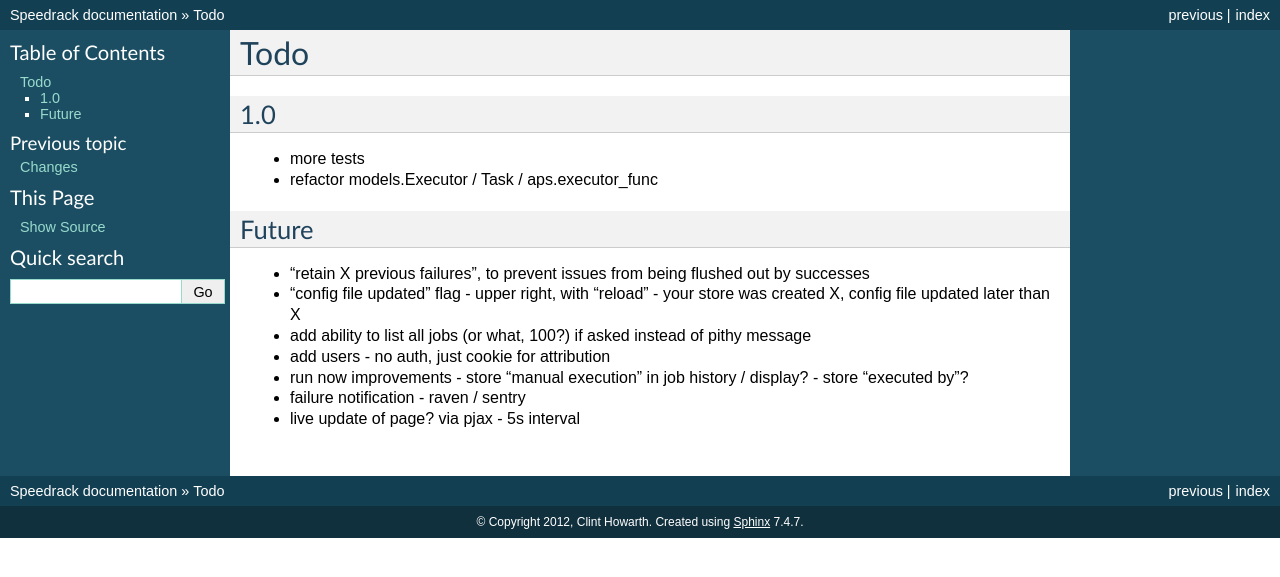
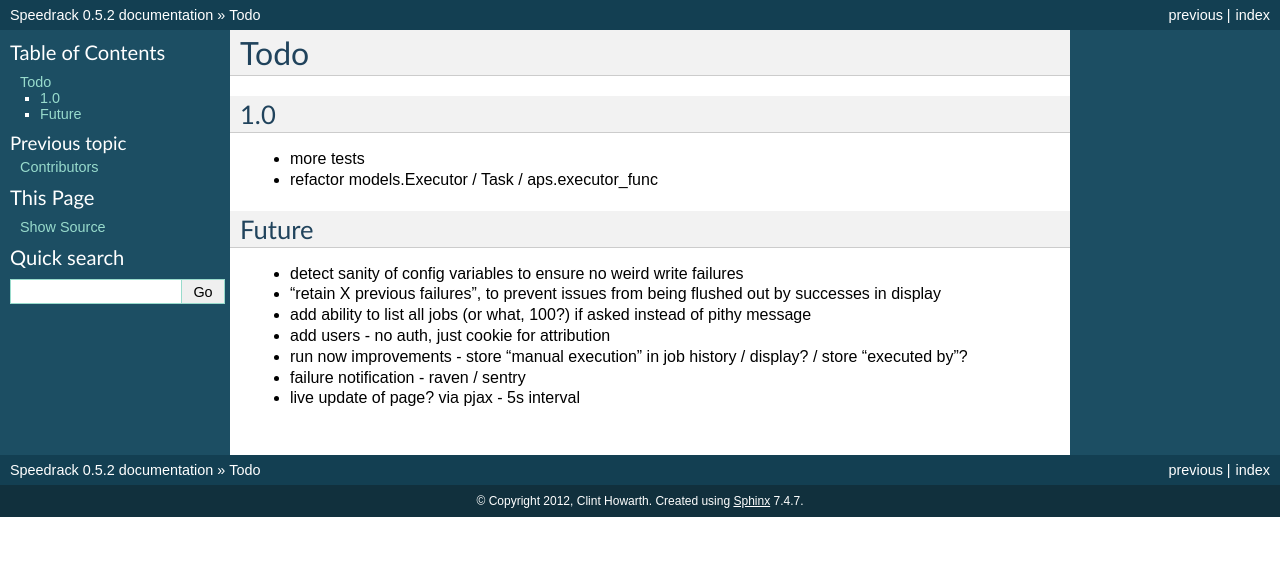
Before and after one commit to V-E-O/speedrack, a Sphinx documentation site: the page built from docs/todo.rst, in a window 1280 px wide. Shown: the top 577 px of the page. Built offline with Sphinx 7.4.7, drawn with Linux system fonts in a browser that asks for light colours.

Commit message:
update dependencies, setup, doc, version

```diff
--- a/docs/changes.rst
+++ b/docs/changes.rst
@@ -1,6 +1,9 @@
 =======
 Changes
 =======
+
+0.5.2
+  bugfix for APScheduler stale dependency and overambitious setup
 
 0.5.1
   bugfix for sudo controls
--- a/docs/index.rst
+++ b/docs/index.rst
@@ -15,4 +15,5 @@ Contents:
    task execution
    about
    changes
+   contributors
    todo
--- a/docs/todo.rst
+++ b/docs/todo.rst
@@ -11,15 +11,12 @@ Todo
 Future
 ------
 
-- "retain X previous failures", to prevent issues from being flushed out by successes
-- "config file updated" flag
-  - upper right, with "reload"
-  - your store was created X, config file updated later than X
+- detect sanity of config variables to ensure no weird write failures
+- "retain X previous failures", to prevent issues from being flushed out by successes in display
 - add ability to list all jobs (or what, 100?) if asked instead of pithy message
 - add users - no auth, just cookie for attribution
 - run now improvements
-  - store "manual execution" in job history / display?
-  - store "executed by"?
+  - store "manual execution" in job history / display? / store "executed by"?
 - failure notification
   - raven / sentry
 - live update of page? via pjax
--- a/requirements.txt
+++ b/requirements.txt
@@ -1,4 +1,4 @@
-APScheduler==2.0.3
+APScheduler==2.1.0
 Flask==0.8
 Jinja2==2.6
 nose==1.1.2
--- a/speedrack/__init__.py
+++ b/speedrack/__init__.py
@@ -1,4 +1,4 @@
-version_info = (0, 5, 1)
+version_info = (0, 5, 2)
 version = '.'.join(str(n) for n in version_info[:3])
 release = version + ''.join(str(n) for n in version_info[3:])
 
```
Also changed, not shown: docs/contributors.rst (added, +9 -0 lines), setup.py (+6 -8 lines).
